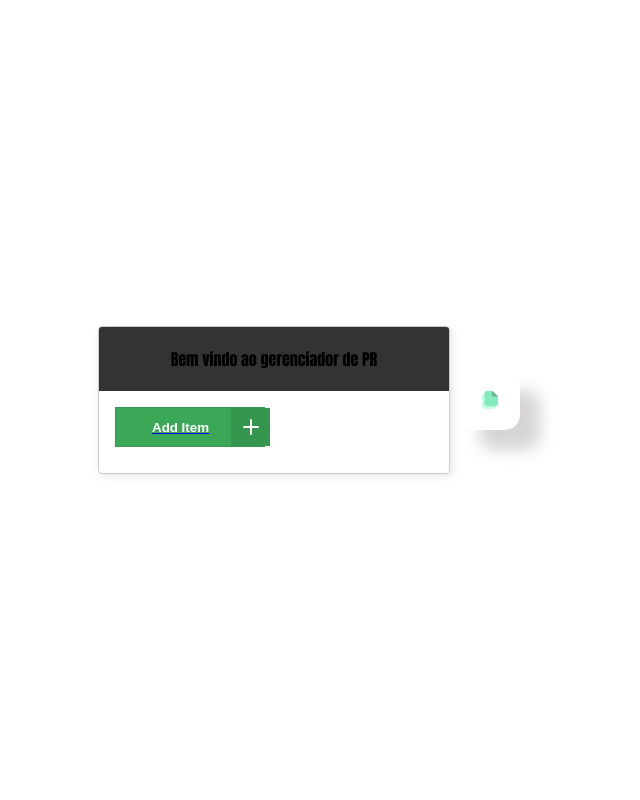
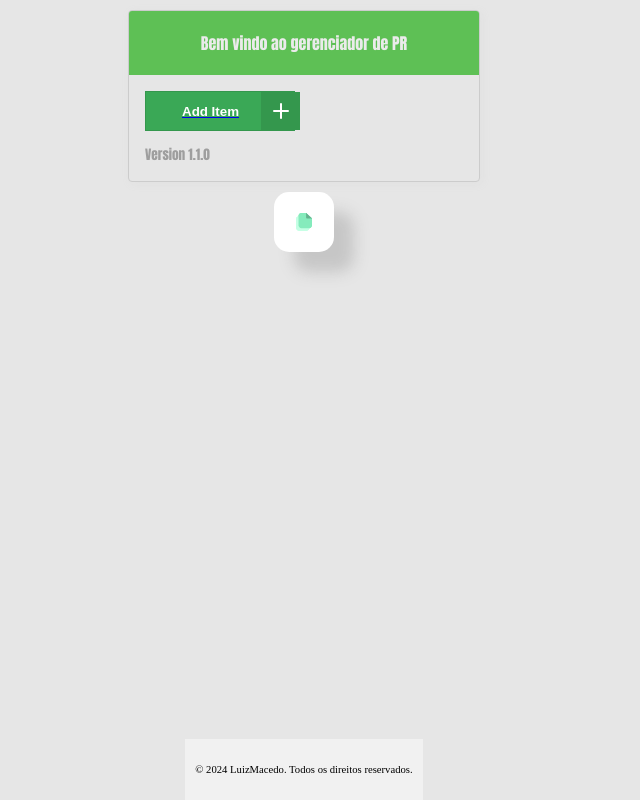
Before and after one commit to Luiz-maced/GERADOR-PLANILHA, a Flask app: page /menu in a window 1280 px wide. Shown: the whole page, without its empty margins (336-976 px from the left). Run offline with Flask 3, Linux system fonts and the light colour scheme.

Commit message:
mudanças

```diff
--- a/app/main.py
+++ b/app/main.py
@@ -30,7 +30,7 @@ def adicionar_planilha():
     supino      = request.form.get('supino')
     lev_terra   = request.form.get('lev_terra')
 
-    if agachamento and supino and lev_terra:
+    if semana and agachamento and supino and lev_terra:
         novo_treino = Treino(semana=semana, agachamento=agachamento, supino=supino, lev_terra=lev_terra)
         db.session.add(novo_treino)
         db.session.commit()
@@ -46,7 +46,7 @@ def home():
 def gerar_planilha():
     # Verificar se o banco de dados está populado
     if not Treino.query.first():
-        return "O banco de dados está vazio. Não há dados para baixar."
+        return "O banco de dados está vazio, por favor, alimente o formulario antes de clicar para gerar a planilha!."
 
     wb = Workbook()
     ws = wb.active
--- a/app/static/css/btn.css
+++ b/app/static/css/btn.css
@@ -7,7 +7,7 @@
     justify-content: center;
     background: #fff;
     border-radius: 15px;
-    box-shadow: 20px 20px 15px 0 #776f6f4d;
+    box-shadow: 20px 20px 15px 0 #7e7d7d4d;
     cursor: pointer;
     font-family: Impact, fantasy;
   }
--- a/app/static/css/style.css
+++ b/app/static/css/style.css
@@ -5,7 +5,16 @@ body, html {
   display: flex;
   justify-content: center;
   align-items: center;
+  background-color: #e6e6e6;
 
+}
+
+.text-header{
+  color: #ebebeb;
+}
+
+.version{
+  color: #00000050;
 }
 
 /* Seu CSS existente */
@@ -13,14 +22,14 @@ body, html {
   width: 350px;
   border: 1px solid #ccc;
   border-radius: 4px;
-  box-shadow: 2px 2px 8px rgba(0,0,0,0.1);
+  box-shadow: 2px 2px 8px rgba(189, 187, 187, 0.1);
   overflow: hidden;
   margin: 10px;
   font-family: Impact, fantasy;
 }
 
 .card-header {
-  background-color: #333;
+  background-color: #5ec055;
   padding: 20px;
   text-align: center;
   font-family: Impact, fantasy;
@@ -29,7 +38,7 @@ body, html {
 .card-header .number-header {
   margin: 0;
   font-size: 18px;
-  color: rgb(116, 114, 114);
+  color: rgb(236, 233, 233);
   font-family: Impact, fantasy;
 }
 
@@ -44,7 +53,7 @@ body, html {
 .form-group label {
   display: block;
   font-size: 16px;
-  color: #333;
+  color: #00000091;
   margin-bottom: 1px;
 
 }
@@ -56,7 +65,7 @@ body, html {
   width: 40%;
   padding: 8px;
   font-size: 16px;
-  border: 1px solid #ccc;
+  border: 1px solid #1111114f;
   border-radius: 4px;
   font-family: Impact, fantasy;
 }
@@ -68,7 +77,7 @@ body, html {
   border: none;
   border-radius: 4px;
   background-color: #25df14;
-  color: #757373;
+  color: #ffffff;
   text-transform: uppercase;
   transition: background-color 0.2s ease-in-out;
   cursor: pointer;
@@ -76,7 +85,7 @@ body, html {
 }
 
 .btn:hover {
-  background-color: #575757;
-  color: #333;
+  background-color: #bdb6b625;
+  color: #ffffff;
   font-family: Impact, fantasy;
 }
--- a/app/templates/menu.html
+++ b/app/templates/menu.html
@@ -25,9 +25,11 @@
                       </button>
                 </a>
             </div>
+            <small class="version">Version 1.1.0</small>
          </form>
         </div>
       </div>
+
 
 
     <a href="{{ url_for('gerar_planilha') }}">
@@ -58,5 +60,27 @@
             </svg>
         </div>
     </a>
+
+    <style>
+        body {
+            display: flex;
+            flex-direction: column;
+            min-height: 100vh;
+            margin: 0;
+        }
+        footer {
+            margin-top: auto;
+            text-align: center;
+            padding: 10px;
+            background-color: #f1f1f1; /* Cor de fundo opcional para o rodapé */
+        }
+        .footer-text {
+            font-size: 0.8rem; /* Ajuste o tamanho do texto conforme necessário */
+        }
+    </style>
+    <!-- Rodapé -->
+    <footer>
+        <p class="footer-text"><small>&copy; 2024 LuizMacedo. Todos os direitos reservados.</small></p>
+    </footer>
 </body>
 </html>
```
Also changed, not shown: app/uruk.db.
